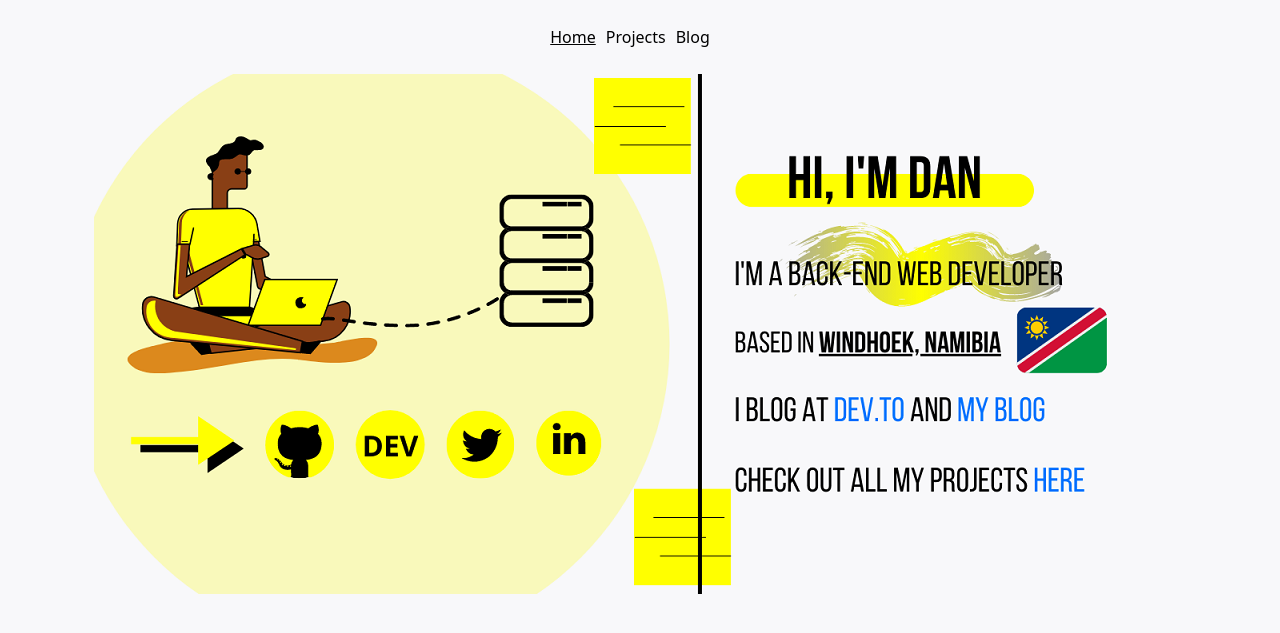
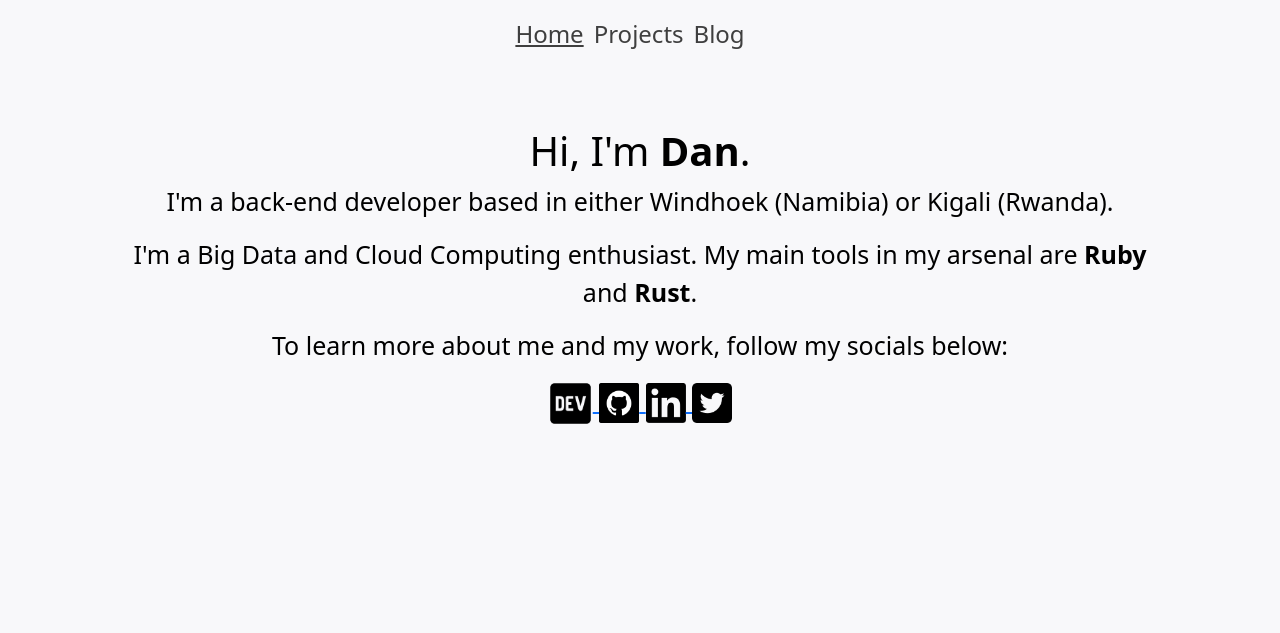
Before and after one commit to otherdcn/otherdcn.github.io, a Jekyll site: the page built from index.html, in a window 1280 px wide. Shown: the top 633 px of the page. Built offline with Jekyll 4.4.1, drawn with Linux system fonts in a browser that asks for light colours.

```diff
--- a/Gemfile
+++ b/Gemfile
@@ -9,3 +9,6 @@
 gem "kramdown", ">= 2.3.0"
 
 gem "nokogiri", ">= 1.11.0.rc4"
+
+
+gem "webrick", "~> 1.7"
--- a/_includes/navigation.html
+++ b/_includes/navigation.html
@@ -1,6 +1,6 @@
 <nav class="nav justify-content-center">
   <!-- <a class="navbar-brand" href="#">DCN</a> -->
   {% for item in site.data.navigation %}
-    <a href="{{ item.link }}" {% if page.url == item.link %}class="current"{% endif %}>{{ item.name }}</a>
+    <h4><a href="{{ item.link }}" {% if page.url == item.link %}class="current"{% endif %}>{{ item.name }}</a></h4>
   {% endfor %}
 </nav>
--- a/_layouts/default.html
+++ b/_layouts/default.html
@@ -2,6 +2,7 @@
 <html>
   <head>
     <meta charset="utf-8">
+    <meta name="viewport" content="width=device-width, initial-scale=1">
     <title>{{ page.title }}</title>
     <link rel="stylesheet" href="/assets/css/styles.css">
     <link href="https://cdn.jsdelivr.net/npm/bootstrap@5.0.0-beta1/dist/css/bootstrap.min.css" rel="stylesheet" integrity="sha384-giJF6kkoqNQ00vy+HMDP7azOuL0xtbfIcaT9wjKHr8RbDVddVHyTfAAsrekwKmP1" crossorigin="anonymous">
--- a/_sass/main.scss
+++ b/_sass/main.scss
@@ -2,8 +2,6 @@
   background-color: #f8f8fa;
   color: #000000;
 }
-
-/* Navigation style rules */
 
 nav {
   background-color: #f8f8fa;
@@ -12,7 +10,7 @@
 
   a {
     padding: 5px;
-    color: #000000;
+    color: #3f3f3f;
     text-decoration: none;
   }
 
@@ -26,58 +24,8 @@
   text-decoration: underline;
 }
 
-
-/* Icon style rules */
-
-.icon-set {
-  width: 32px;
-  height: 32px;
+.main-body {
+  text-align: center;
+  font-size: 25px;
+  padding: 50px 50px;
 }
-
-/* Home page style rules */
-
-section.parent {
-  display: grid;
-  max-width: 900px;
-  position: relative;
-  margin: auto;
-  grid-gap: 10px;
-  grid-template-areas: "greeting"
-                        "intro-connect"
-                        "project-home-display";
-  grid-template-columns: 100%;
-  grid-template-rows: 75px 170px 75px;
-  border: #c0c2ce;
-  padding: 50px;
-  margin-top: 50px;
-  justify-items: center;
-  background-color: #c0c2ce;
-  font-size: 25px;
-  border-radius: 5px;
-}
-
-section.child {
-  /*border: yellow solid;*/
-  border-bottom: #000000 solid;
-  padding: 15px;
-}
-
-#greeting {
-  grid-area: greeting;
-}
-
-#intro-connect {
-  grid-area: intro-connect;
-}
-
-#project-home-display {
-  grid-area: project-home-display;
-}
-
-section.child p {
-  text-align: center;
-
-  a {
-    text-decoration: none;
-  }
-}
--- a/index.html
+++ b/index.html
@@ -3,7 +3,8 @@
 title: Dan C. Ntwari | Back-end Web Developer
 ---
 
-<section class="container">
+<!--
+<section class="wrapper-normal,">
 <img src="assets/images/premier1-80.png" alt="Home page design" usemap="#workmap">
 
 <map name="workmap">
@@ -16,3 +17,41 @@
   <area shape="rect" coords="940, 392, 992, 418" alt="projects" href="/project.html">
 </map>
 </section>
+-->
+<div>
+  <div class="main-body">
+    <h1 class="greeting-h1">Hi, I'm <strong>Dan</strong>.</h1>
+
+    <p>I'm a back-end developer based in either Windhoek (Namibia) or Kigali (Rwanda).</p>
+
+    <p>I'm a Big Data and Cloud Computing enthusiast. My main tools in my arsenal are <strong>Ruby</strong> and <strong>Rust</strong>.</p>
+
+    <p>To learn more about me and my work, follow my socials below:</p>
+
+    <div>
+      <span>
+        <a href="https://dev.to/otherdcn">
+          <img src="assets/images/dev-to-black-64px-roundcorners.png" alt="Dev.to icon" style="width: 45px; height: 45px;text-decoration:none;">
+        </a>
+      </span>
+
+      <span>
+        <a href="https://github.com/otherdcn">
+          <img src="assets/images/github-black-64px-roundcorners.png" alt="Github icon" style="width: 40px; height: 40px;text-decoration:none;">
+        </a>
+      </span>
+
+      <span>
+        <a href="https://www.linkedin.com/in/dan-c-ntwari/">
+          <img src="assets/images/linkedin-black-64px-roundcorners.png" alt="LinkedIn icon" style="width: 40px; height: 40px;text-decoration:none;">
+        </a>
+      </span>
+
+      <span>
+        <a href="https://twitter.com/OtherDCN">
+          <img src="assets/images/twitter-black-64px-roundcorners.png" alt="Twitter icon" style="width: 40px; height: 40px;text-decoration:none;">
+        </a>
+      </span>
+    </div>
+  </div>
+</div>
```
Also changed, not shown: Gemfile.lock, 2 other files.
